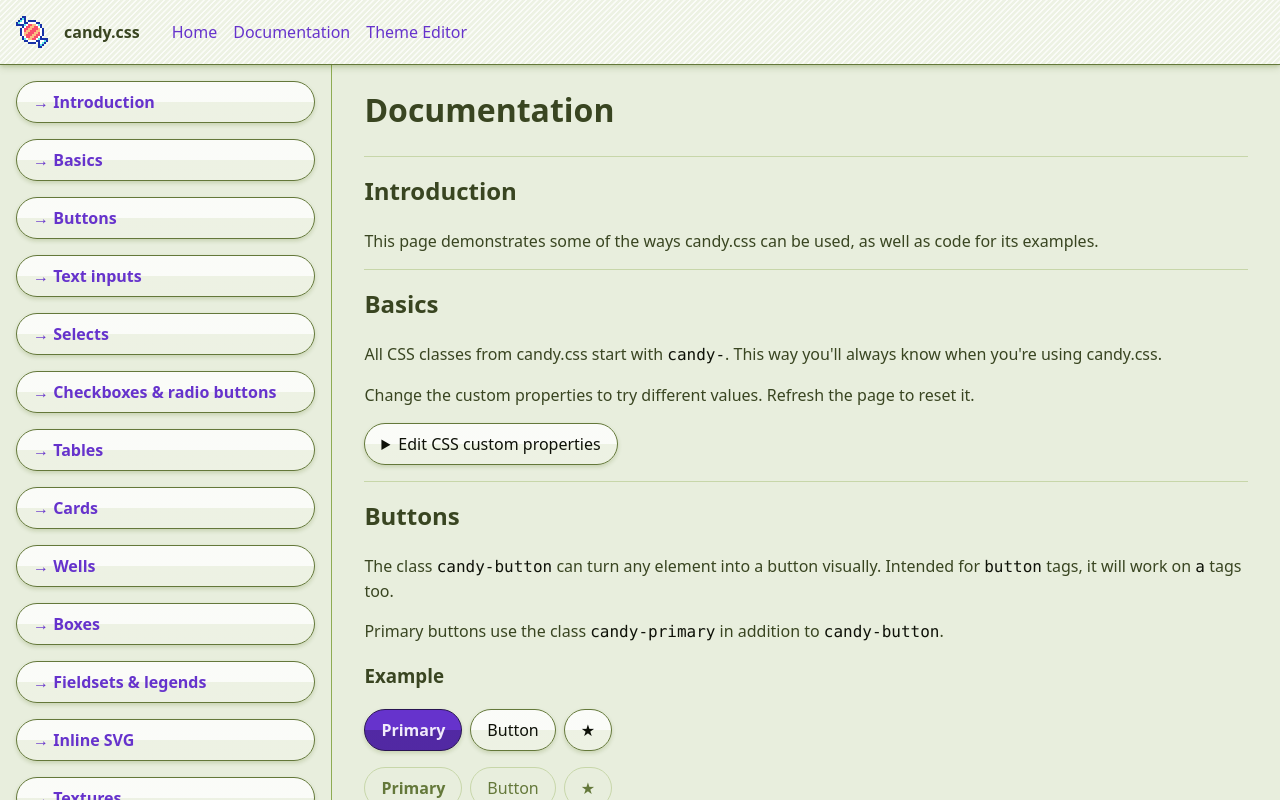
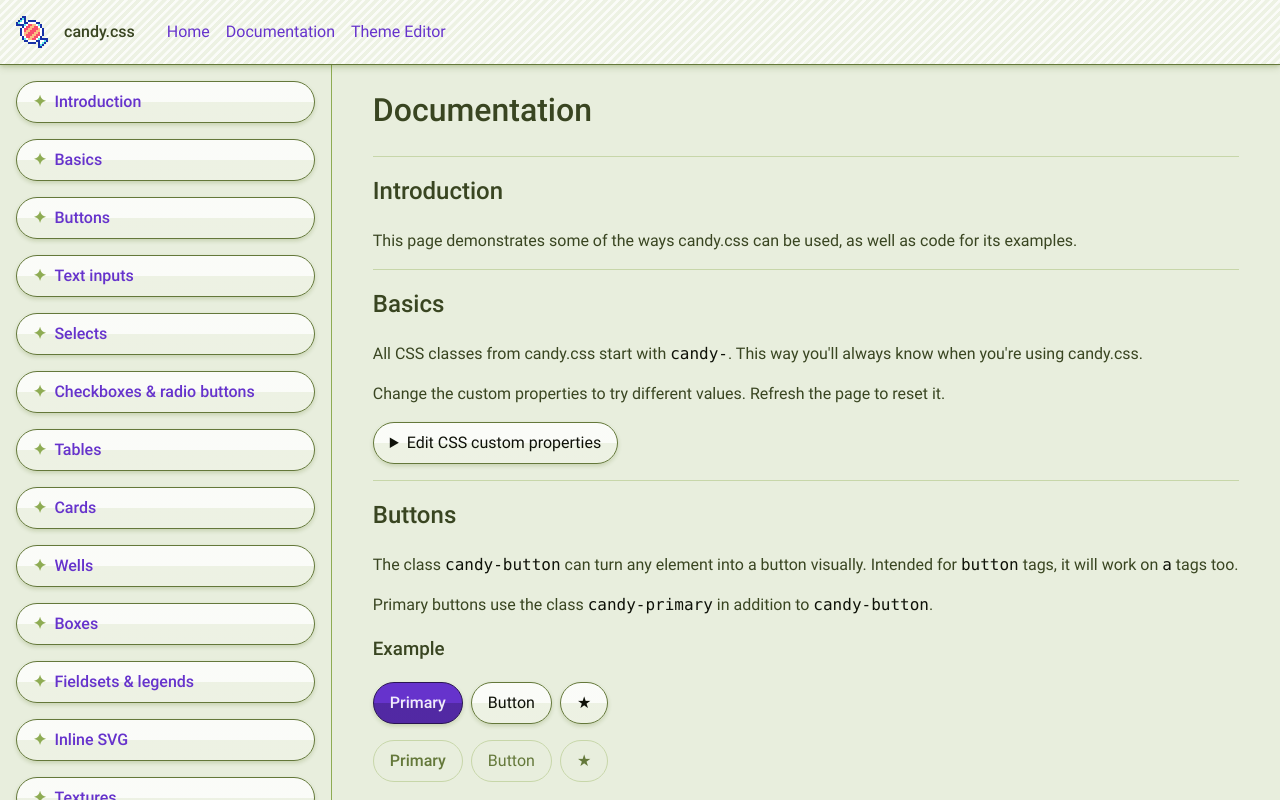
Before and after one commit to wavebeem/candy-css, a website: page src/docs/index.html in a window 1280 px wide. Drawn offline with Linux system fonts and the light colour scheme.

Commit message:
small defaults tweaks & roboto

```diff
--- a/src/candy.css
+++ b/src/candy.css
@@ -1,16 +1,3 @@
-@font-face {
-  font-family: "Roboto";
-  src: url("/fonts/Roboto-Regular.woff2") format("woff2");
-  font-display: swap;
-}
-
-@font-face {
-  font-family: "Roboto";
-  src: url("/fonts/Roboto-Medium.woff2") format("woff2");
-  font-weight: 600 700;
-  font-display: swap;
-}
-
 .candy-root {
   /* Colors */
   --candy-color-background1: hsl(80 35% 99%);
@@ -32,7 +19,7 @@
   --candy-shadow-inset: inset 0 2px 4px var(--candy-color-shadow1);
 
   /* Radio buttons & checkboxes */
-  --candy-choice-item-radius: 2px;
+  --candy-choice-item-radius: 0px;
   --candy-choice-item-size: 1.5rem;
   --candy-choice-gap: 0.5rem;
   --candy-choice-padding-vertical: 0.5rem;
@@ -87,7 +74,7 @@
   --candy-divider-margin-vertical: 0.5rem;
 
   /* Textures */
-  --candy-texture-striped-size: 2px;
+  --candy-texture-striped-size: 3px;
 
   /* Links */
   --candy-link-radius: 2px;
--- a/src/site.css
+++ b/src/site.css
@@ -1,3 +1,16 @@
+@font-face {
+  font-family: "Roboto";
+  src: url("/fonts/Roboto-Regular.woff2") format("woff2");
+  font-display: swap;
+}
+
+@font-face {
+  font-family: "Roboto";
+  src: url("/fonts/Roboto-Medium.woff2") format("woff2");
+  font-weight: 600 700;
+  font-display: swap;
+}
+
 :root {
   --site-sidebar-width: calc(300px + 2rem);
   box-sizing: border-box;
@@ -5,7 +18,7 @@
   line-height: 1.5;
   --site-font-monospace: "JetBrains Mono", "Cascadia Code", "Menlo", "Consolas",
     monospace;
-  --site-font-sans: system-ui, sans-serif;
+  --site-font-sans: "Roboto", system-ui, sans-serif;
   font-family: var(--site-font-sans);
   color-scheme: light;
 }
@@ -122,6 +135,7 @@ summary.candy-button {
 .toc-link {
   font-weight: bold;
   color: var(--candy-color-accent-background1);
+  list-style-type: disclosure-closed;
 }
 
 .toc-link:hover {
@@ -129,8 +143,9 @@ summary.candy-button {
 }
 
 .toc-link::before {
-  content: "→ ";
-  color: var(--candy-color-accent-border);
+  content: "✦";
+  color: var(--candy-color-border2);
+  margin-right: 0.5rem;
 }
 
 @media (min-width: 900px) {
```
Also changed, not shown: CHANGELOG.md.
